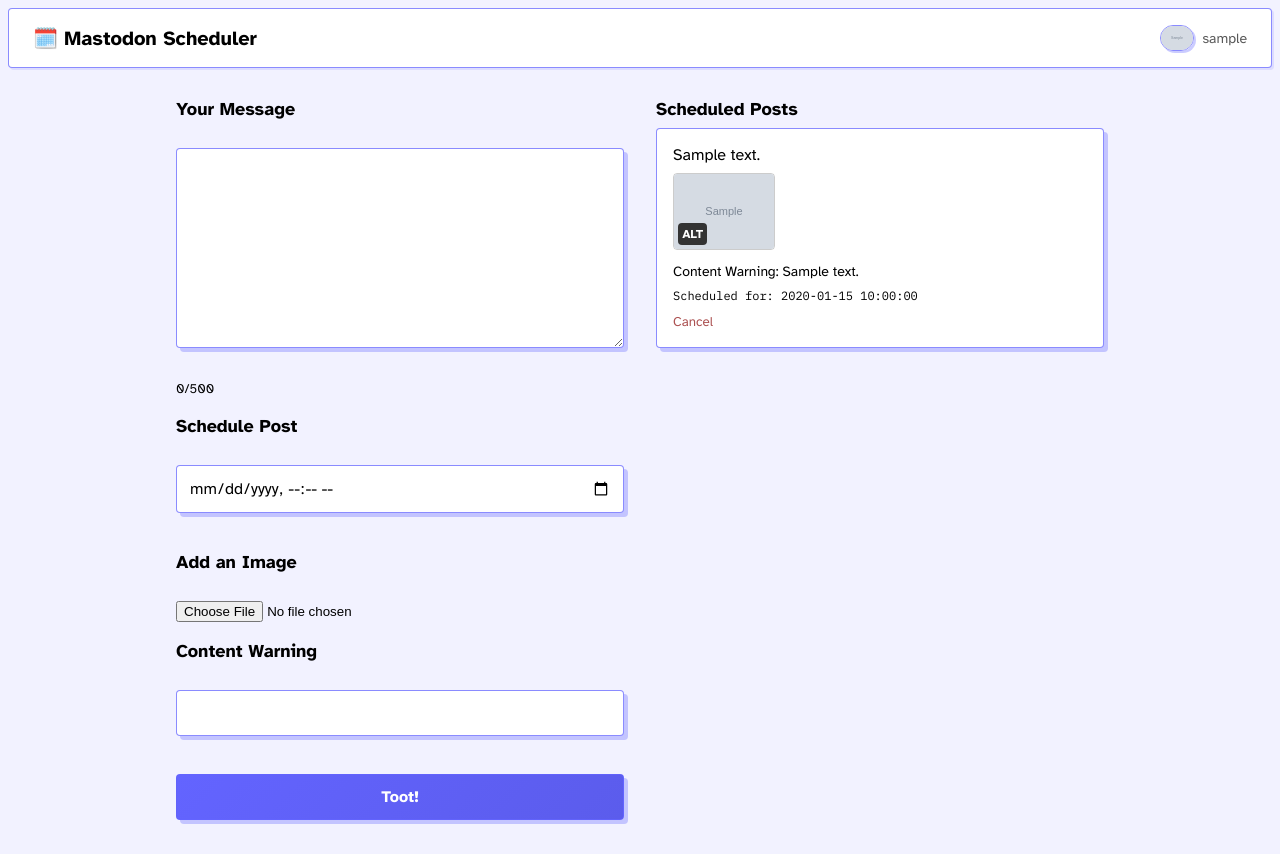
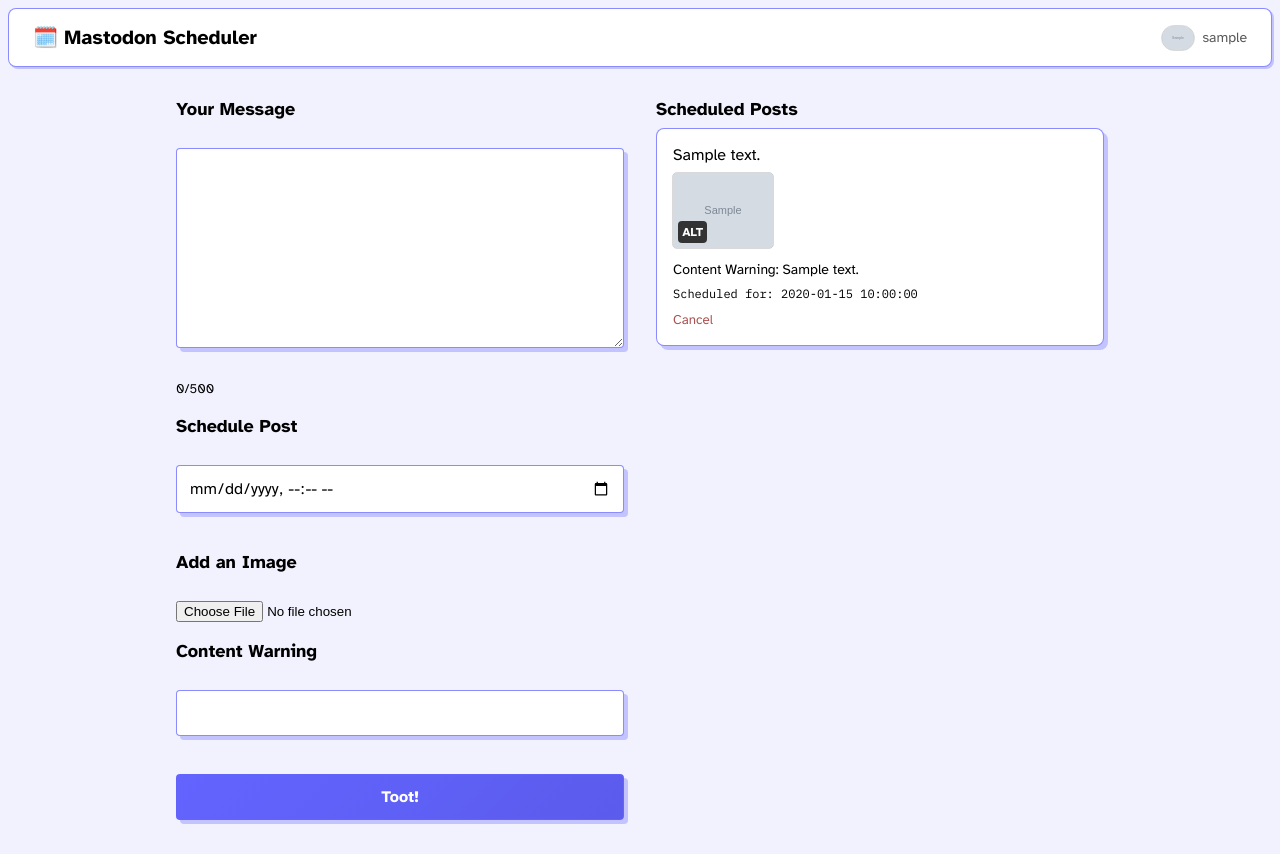
Before and after one commit to scidsg/mastodon-scheduler, a Flask app: template templates/index.html in a window 1280 px wide. Run offline with Flask 3, Linux system fonts and the light colour scheme; the template is opened without the code that fills it: most values are stand-ins (such as "Sample title", 1, 10 or a date in 2020); grey boxes marked "Sample" are stand-in pictures.

Commit message:
update style

```diff
--- a/static/script.js
+++ b/static/script.js
@@ -38,7 +38,7 @@
 
     if (imageInput.files && imageInput.files[0]) {
         // Show the alt text input if an image is selected
-        altTextContainer.style.display = 'block';
+        altTextContainer.style.display = 'flex';
     } else {
         // Hide the alt text input if no image is selected
         altTextContainer.style.display = 'none';
--- a/static/style.css
+++ b/static/style.css
@@ -19,9 +19,9 @@
     display: flex;
     box-sizing: border-box;
     align-items: center;
-    border-radius: .25rem;
+    border-radius: .5rem;
     border: 1px solid rgba(99,100,255,.75);
-    box-shadow: 2px 2px 0px 0 rgba(99,100,255,.15);
+    box-shadow: 2px 2px 0px 0 rgba(99,100,255,.33);
 }
 
 #flash-messages {
@@ -65,8 +65,7 @@
 .user-info img {
     width: 2rem;
     border-radius: 50vh;
-    border: 1px solid rgba(99,100,255,.75);
-    box-shadow: 2px 2px 0px 0 rgba(99,100,255,.33);
+    outline: 1px solid rgba(0,0,0,.15);
 }
 
 h2 {
@@ -95,6 +94,19 @@
     padding-top: 2rem;
 }
 
+ /* Hide scrollbar for Chrome, Safari and Opera */
+.publisher::-webkit-scrollbar,
+.scheduled-posts::-webkit-scrollbar {
+  display: none;
+}
+
+/* Hide scrollbar for IE, Edge and Firefox */
+.publisher,
+.scheduled-posts {
+  -ms-overflow-style: none;  /* IE and Edge */
+  scrollbar-width: none;  /* Firefox */
+}
+
 .publisher form {
     display: flex;
     flex-direction: column;
@@ -120,6 +132,11 @@
     border: none;
     border: 1px solid rgba(99,100,255,.75);
     box-shadow: 4px 4px 0px 0 rgba(99,100,255,.33);
+}
+
+.publisher form input:focus,
+.publisher form textarea:focus {
+    outline: 2px solid rgba(99,100,255,.75);
 }
 
 .publisher form textarea {
@@ -162,7 +179,7 @@
     margin-bottom: 1rem;
     background-color: white;
     padding: 1rem;
-    border-radius: .25rem;
+    border-radius: .5rem;
     border: 1px solid rgba(99,100,255,.75);
     box-shadow: 4px 4px 0px 0 rgba(99,100,255,.33);
     display: flex;
@@ -191,7 +208,7 @@
 }
 
 .image-container img {
-    border: 1px solid rgba(0,0,0,.2);
+    outline: 1px solid rgba(0,0,0,.15);
     border-radius: .25rem;
 }
 
@@ -206,6 +223,10 @@
     font-size: .75rem;
     border-radius: .25rem;
     font-weight: 700;
+}
+
+#altTextContainer {
+    flex-direction: column;
 }
 
 @media only screen and (max-width: 640px) {
```
